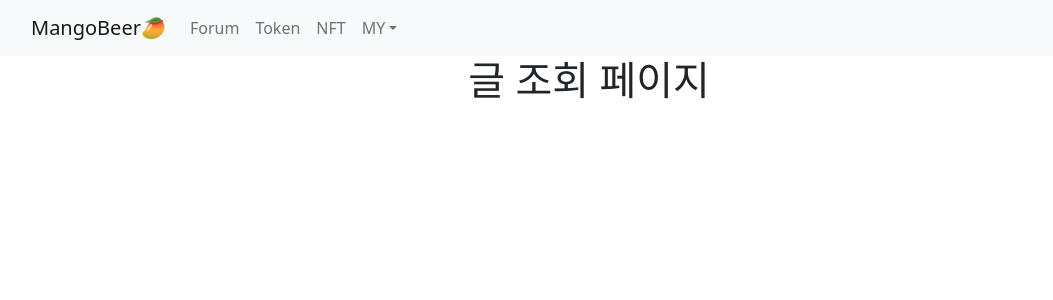
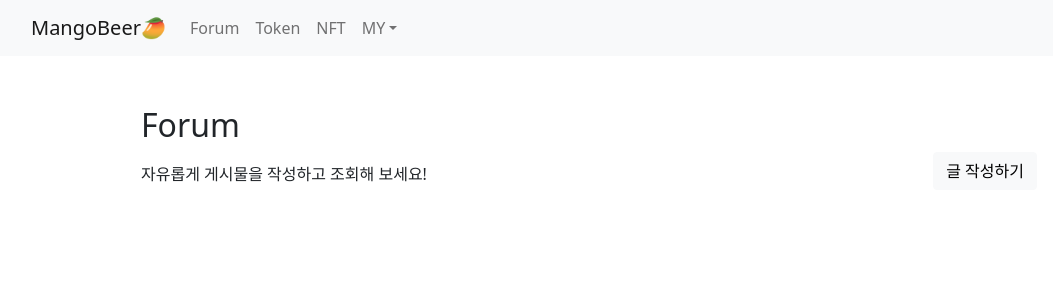
Before and after one commit to codestates/beb-02-MangoBeer, a React (Create React App) app in the folder client/: page /forum in a window 1280 px wide. Shown: the top 300 px of the page, without its empty margins (51-1104 px from the left). Built offline with nearby package versions, Linux system fonts and the light colour scheme.

Commit message:
[client][seo] modify forum page

```diff
--- a/client/src/pages/forum.js
+++ b/client/src/pages/forum.js
@@ -1,8 +1,26 @@
 // 글 조회 페이지
+import {Button } from 'react-bootstrap';
+
 function Forum() {
+
+    const createBntHandler = () => {
+      document.location.href = '/writeContents';
+    }
+
     return (
       <div className="Forum">
-        <h1>글 조회 페이지</h1>
+        <h2 style={{marginTop: "50px", marginLeft: "15%", textAlign: "left"}}>Forum</h2>
+
+        <div>
+          <span style={{marginTop: "10px", marginLeft: "15%", float: "left"}}>자유롭게 게시물을 작성하고 조회해 보세요!</span>
+          <Button
+            style={{marginRight: "15%", float: "right"}}
+            variant="light"
+            onClick={createBntHandler}
+          >
+            글 작성하기
+          </Button>
+        </div>
       </div>
     );
   }
```
